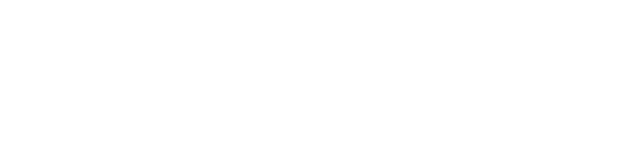
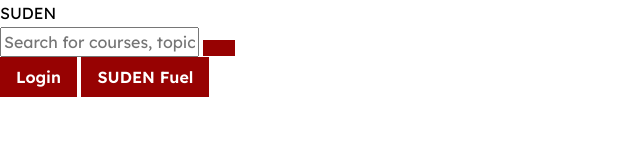
Before and after one commit to DivineIsaiah/Suden, a website built with Vite: page index.html in a window 1280 px wide. Shown: the whole page, without its empty margins (0-640 px from the left). Built offline with nearby package versions, Linux system fonts and the light colour scheme.

Commit message:
created public nav html

```diff
--- a/css/components/course-cards.css
+++ b/css/components/course-cards.css
@@ -0,0 +1,6 @@
+.course-card{
+    padding: var(--space-4);
+    border-radius: var(--radius-card);
+    border: 1px solid hsl(var(--bd)/0.9);
+    background-color: hsl(var(--bg)/0.5);
+}
--- a/index.html
+++ b/index.html
@@ -15,9 +15,29 @@
 
     <link rel="stylesheet" href="./css/main.css">
 </head>
+
 <body>
 
-    <header></header>
+    <header>
+        <nav class="public-nav">
+            <div class="logo-bx">
+                <p class="logo-txt">SUDEN</p>
+            </div>
+
+            <div class="search-bx">
+                <input type="text" class="nav-srch" placeholder="Search for courses, topics, and more...">
+                <button class="srch-btn">
+                    <img class="srch-icon" src="" alt="">
+                </button>
+
+            </div>
+
+            <div class="act-bx">
+                <a class="lgn-btn" href="./pages/public/login.html">Login</a>
+                <a href="./pages/public/pricing.html">SUDEN Fuel</a>
+            </div>
+        </nav>
+    </header>
 
     <main></main>
 
```
Also changed, not shown: css/variables/colors.css (+1 -10 lines).
